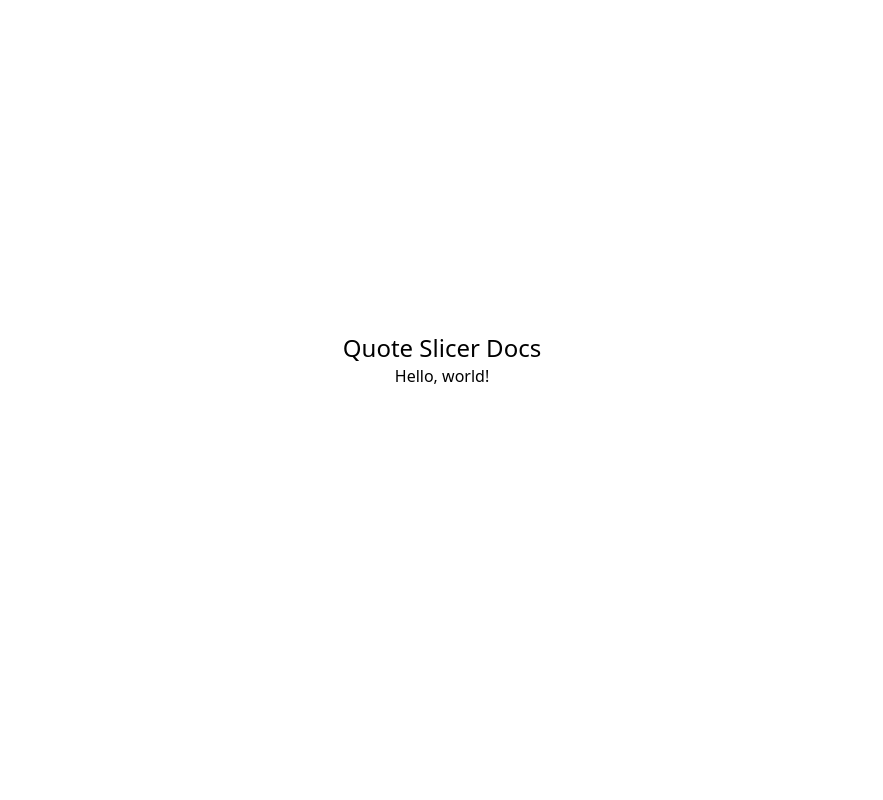
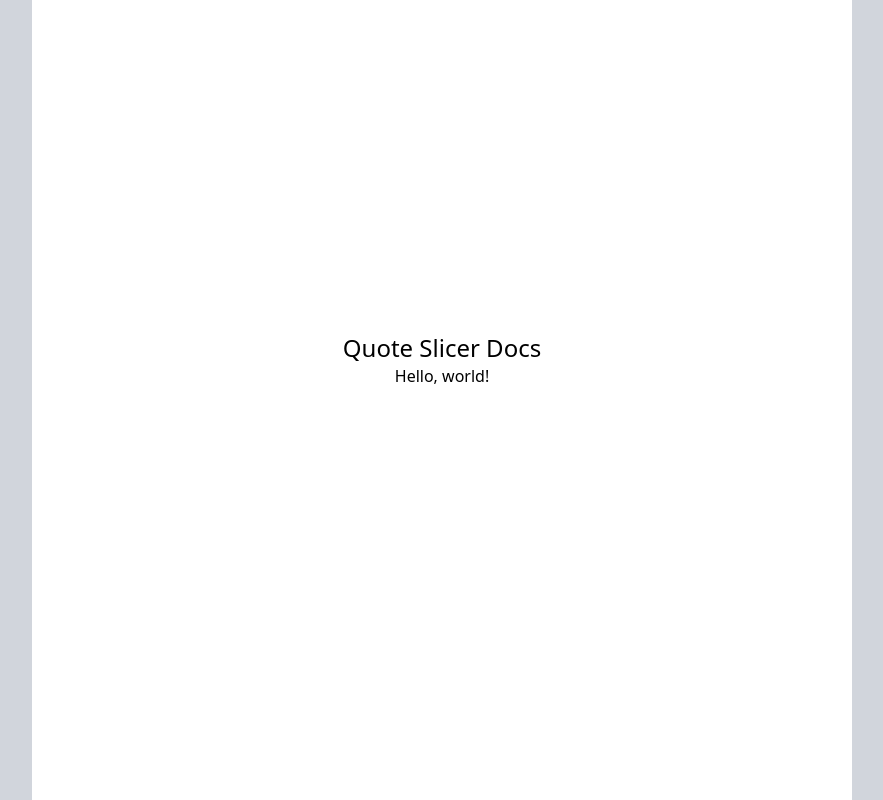
Before and after one commit to ebbmango/quote-slicer-docs, a SvelteKit app: page / in a window 1280 px wide. Shown: the whole page, without its empty margins (198-1081 px from the left). Built offline with nearby package versions, Linux system fonts and the light colour scheme.

Commit message:
base layout with sidebars

```diff
--- a/src/routes/+layout.svelte
+++ b/src/routes/+layout.svelte
@@ -9,4 +9,11 @@
 	<link rel="icon" href={favicon} />
 </svelte:head>
 
-{@render children()}
+<div class="flex w-full h-dvh">
+	<!-- sidebar --- docs - topics -->
+	<div class="flex w-90 h-dvh bg-gray-300"></div>
+	{@render children()}
+	<!-- sidebar --- page chapters -->
+	<div class="flex w-90 h-dvh bg-gray-300"></div>
+
+</div>
```
